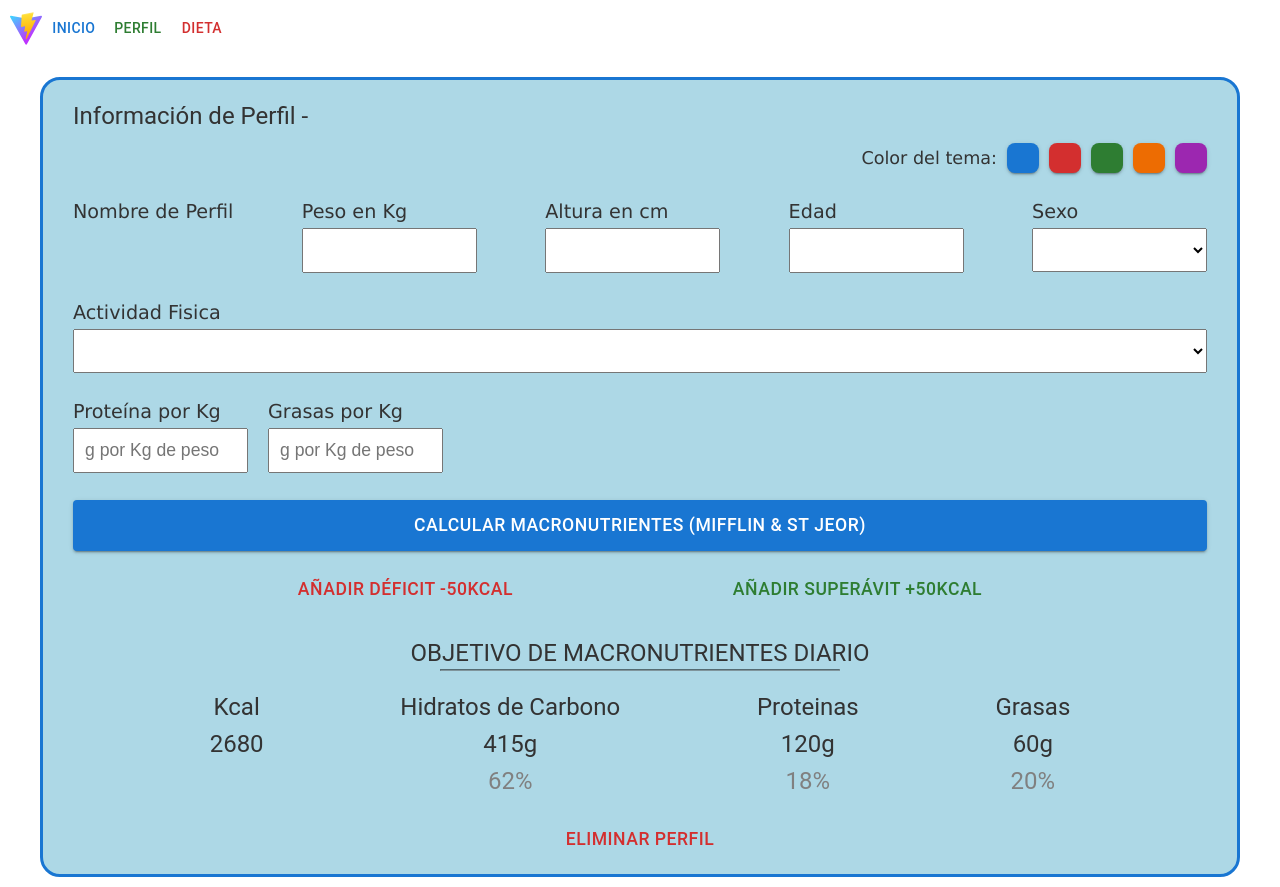
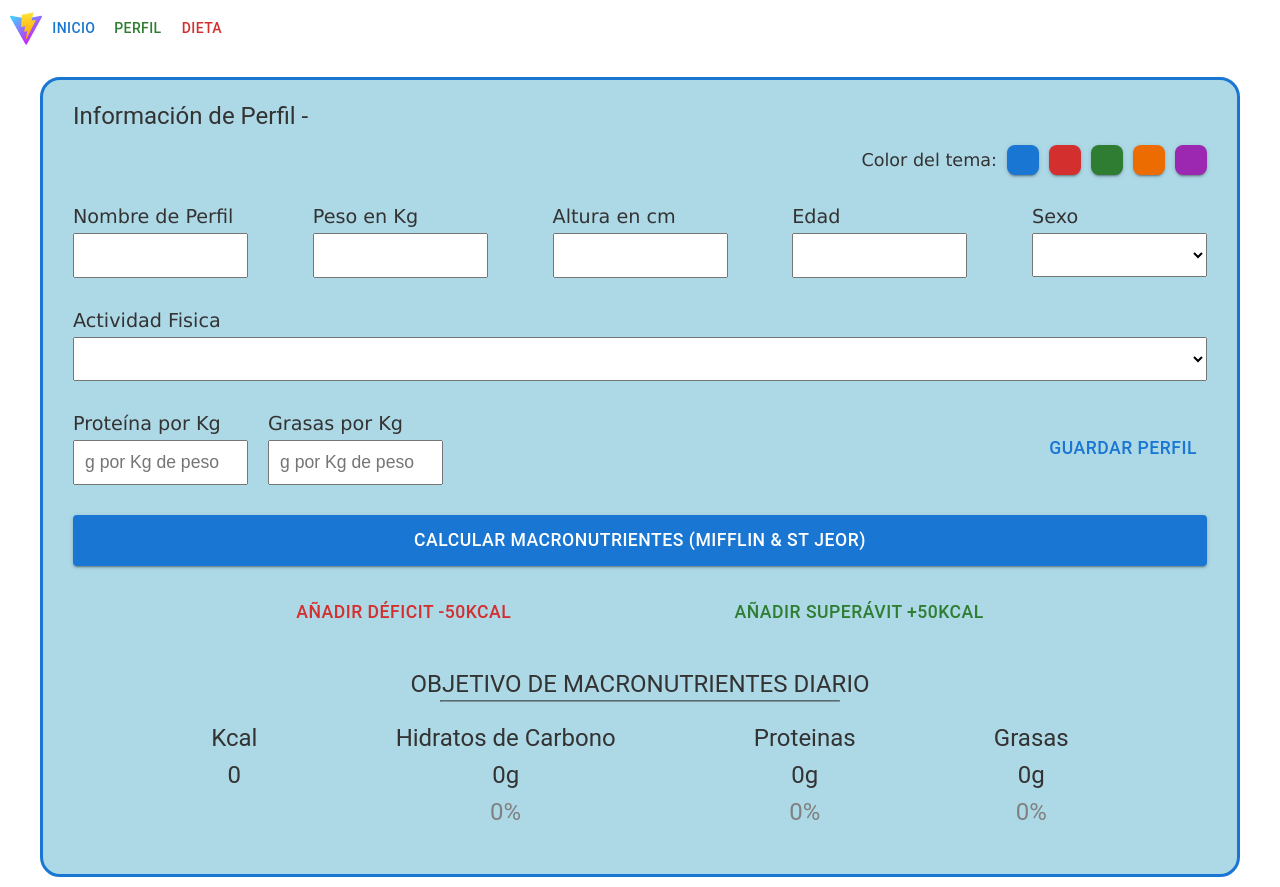
Before and after one commit to joseangelgil/fitness-app, a React (Vite) app: page /profile in a window 1280 px wide. Built offline with nearby package versions, Linux system fonts and the light colour scheme.

Commit message:
Set perfiles to localStorage
- Set perfiles to localStorage and also set cantidad to localStorage
- change guardar/eliminar button position to make it more visible in small devices

```diff
--- a/src/components/TarjetaDePerfil.jsx
+++ b/src/components/TarjetaDePerfil.jsx
@@ -53,6 +53,7 @@ const TarjetaDePerfil = () => {
 
   const sonDatosValidos = (peso, altura, edad, sexo, actividad, proteinas, grasas) => {
     return (
+      (!esNuevoPerfil || (esNuevoPerfil && datosDePerfil.nombre !== '' && !perfiles.includes(datosDePerfil.nombre))) &&
       (peso > 0 && peso <= 250) &&
       (altura > 0 && altura <= 250) &&
       (edad > 0 && edad <= 120) &&
@@ -116,22 +117,22 @@ const TarjetaDePerfil = () => {
   const cambiarColorDelTema = (color) => {
     switch(color) {
       case 'primary':
-        setActiveColor({name: 'primary', oscuro: '#1976d2', claro: '#ADD8E6'})
+        setActiveColor({name: 'primary', oscuro: '#1976D2', claro: '#ADD8E6'})
         break
       case 'error':
-        setActiveColor({name: 'error', oscuro: '#d32f2f', claro: '#FFB6C1'})
+        setActiveColor({name: 'error', oscuro: '#D32F2F', claro: '#FFB6C1'})
         break
       case 'success':
-        setActiveColor({name: 'success', oscuro: '#2e7d32', claro: '#A8E6A3'})
+        setActiveColor({name: 'success', oscuro: '#2E7D32', claro: '#A8E6A3'})
         break
       case 'warning':
-        setActiveColor({name: 'warning', oscuro: '#ed6c02', claro: '#FFE7A3'})
+        setActiveColor({name: 'warning', oscuro: '#ED6C02', claro: '#FFE7A3'})
         break
       case 'secondary':
-        setActiveColor({name: 'secondary', oscuro: '#9c27b0', claro: '#D9C7FF'})
+        setActiveColor({name: 'secondary', oscuro: '#9C27B0', claro: '#D9C7FF'})
         break
       default:
-        setActiveColor({name: 'primary', oscuro: '#1976d2', claro: '#ADD8E6'})
+        setActiveColor({name: 'primary', oscuro: '#1976D2', claro: '#ADD8E6'})
         break
     }
   }
@@ -152,6 +153,11 @@ const TarjetaDePerfil = () => {
     }
   }, [perfilActivo])
 
+  // Guardar datos de cantidad objetivo cada vez que estas varien
+  useEffect(() => {
+    if(perfilActivo) localStorage.setItem(`${perfilActivo}-cantidad`, JSON.stringify({kcal: cantidadObjetivo.kcal, hc: cantidadObjetivo.hc, p: cantidadObjetivo.p, g: cantidadObjetivo.g}))
+  }, [cantidadObjetivo])
+
   const guardarEliminarPerfil = () => {
     setDatosValidos(true)
     if(esNuevoPerfil) {
@@ -161,24 +167,39 @@ const TarjetaDePerfil = () => {
         setTimeout(() => setOpenSnackbar(true), 100)
         return
       } else{
-        setPerfiles(prevPerfiles => [...prevPerfiles, datosDePerfil.nombre])
+        setPerfiles(prevPerfiles => {
+          const nuevosPerfiles = [...prevPerfiles, datosDePerfil.nombre]
+          localStorage.setItem('perfiles', JSON.stringify(nuevosPerfiles))
+          return nuevosPerfiles
+        })
         localStorage.setItem(`${datosDePerfil.nombre}-datos`, JSON.stringify(datosDePerfil))
         localStorage.setItem(`${datosDePerfil.nombre}-color`, JSON.stringify(activeColor))
         localStorage.setItem(`${datosDePerfil.nombre}-menu`, JSON.stringify({'Lunes': [], 'Martes': [], 'Miercoles': [], 'Jueves': [], 'Viernes': [], 'Sabado': [], 'Domingo': []}))
+        localStorage.setItem(`${datosDePerfil.nombre}-cantidad`, JSON.stringify({kcal: cantidadObjetivo.kcal, hc: cantidadObjetivo.hc, p: cantidadObjetivo.p, g: cantidadObjetivo.g}))
         setEsNuevoPerfil(false)
+        setPerfilActivo(datosDePerfil.nombre)
       }
     } else {
       localStorage.removeItem(`${datosDePerfil.nombre}-datos`);
       localStorage.removeItem(`${datosDePerfil.nombre}-color`);
       localStorage.removeItem(`${datosDePerfil.nombre}-menu`);
-      setPerfiles(perfiles.filter(perfil => perfil !== datosDePerfil.nombre))
+      localStorage.removeItem(`${datosDePerfil.nombre}-cantidad`);
+      setPerfiles(() => {
+          const nuevosPerfiles = perfiles.filter(perfil => perfil !== datosDePerfil.nombre)
+          localStorage.setItem('perfiles', JSON.stringify(nuevosPerfiles))
+          return nuevosPerfiles
+      })
       setEsNuevoPerfil(true)
       setPerfilActivo('')
-      setDatosDePerfil({nombre: '', peso: '', altura: '', edad: '', sexo: '', actividad: '', proteinas: '', grasas: ''})
     }
   }
+
   const handleSnackbarClose = () => {
     setOpenSnackbar(false)
+  }
+
+  const unirNombreConEspacios = (nombre) => {
+    return (nombre.replace(/\s/g, '\u00A0'))
   }
 
   return (
@@ -189,11 +210,12 @@ const TarjetaDePerfil = () => {
       maxWidth: '95vw',
       margin: '0 auto',
       borderRadius: '20px',
-      padding: '60px 30px 30px',
+      padding: '30px 30px',
+      pt: {xs: '100px', sm: '60px'},
       position: 'relative',
       border: `3px solid ${activeColor.oscuro}`
     }}>
-      <Typography variant='h5' sx={{position: 'absolute', top: '20px', left: '30px'}}>Información de Perfil - {datosDePerfil.nombre}</Typography>
+      <Typography variant='h5' sx={{position: 'absolute', top: '20px', left: '30px'}}>Información de Perfil - {unirNombreConEspacios(datosDePerfil.nombre)}</Typography>
       <Stack direction='row' alignItems='center' gap='10px' flexWrap='wrap' sx={{justifyContent: {xs: 'center', sm: 'flex-end'}}}>
           <Typography variant='p' sx={{fontSize: '1.1rem'}}>Color del tema: </Typography>
           <Stack direction='row' gap='10px'>
@@ -207,7 +229,7 @@ const TarjetaDePerfil = () => {
       <Stack direction='row' flexWrap='wrap' sx={{padding: '20px 0', justifyContent: {sm: 'space-between', xs:'center'}, gap: {xs: '20px', sm: 'auto' }}}>
         <Stack gap='5px'>
           <label htmlFor="info-nombre">Nombre de Perfil</label>
-          {!esNuevoPerfil ? <Typography variant='p' sx={{fontSize: '1.4rem', textAlign: 'center'}}>{datosDePerfil.nombre}</Typography> : <input className={perfiles.includes(datosDePerfil.nombre) ? 'casilla-info campo-error' : 'casilla-info'} id='info-nombre' type="text" value={datosDePerfil.nombre} onChange={(e) => setDatosDePerfil(prevDatos => ({...prevDatos, nombre: e.target.value}))}/>}
+          {!esNuevoPerfil ? <Typography variant='p' sx={{fontSize: '1.4rem', textAlign: 'center'}}>{datosDePerfil.nombre}</Typography> : <input className={perfiles.includes(datosDePerfil.nombre) ? 'casilla-info campo-error' : 'casilla-info'} id='info-nombre' type="text" maxlength="15" value={datosDePerfil.nombre} onChange={(e) => setDatosDePerfil(prevDatos => ({...prevDatos, nombre: e.target.value}))}/>}
           {(esNuevoPerfil && perfiles.includes(datosDePerfil.nombre)) && <Typography variant='caption' color='error'>El perfil ya existe</Typography>}
         </Stack>
         <Stack gap='5px'>
@@ -255,6 +277,7 @@ const TarjetaDePerfil = () => {
           <option value="muy-intensa">Muy intensa (2 veces al día)</option>
         </select>
       </Stack>
+      <Stack direction='row' flexWrap='wrap' alignItems='center' sx={{justifyContent: {sm: 'space-between', xs:'center'}, gap: {xs: '20px', sm: 'auto' }}}>
         <Stack direction='row' flexWrap='wrap' sx={{padding: '20px 0', justifyContent: {sm: 'flex-start', xs:'center'}, gap: {xs: '20px', sm: 'auto' }}}>
           <Stack gap='5px'>
               <label htmlFor="info-proteinas">Proteína por Kg</label>
@@ -267,10 +290,12 @@ const TarjetaDePerfil = () => {
               {errores.grasas && <Typography variant='caption' color='error'>{errores.grasas}</Typography>}
           </Stack>
         </Stack>
+        <Button variant='text' color={esNuevoPerfil ? activeColor.name : 'error'} sx={{padding: '5px 10px', fontSize: '1.1rem', mb: {xs: '30px', sm: '0'}}} onClick={() => guardarEliminarPerfil()}>{esNuevoPerfil ? 'Guardar Perfil' : 'Eliminar Perfil'}</Button>
+      </Stack>
       <Button variant='contained' color={activeColor.name} sx={{padding: '10px', width: '100%', fontSize: '1.1rem'}} onClick={() => calcularMacros()}>Calcular macronutrientes (Mifflin&nbsp;&&nbsp;St&nbsp;Jeor)</Button>
       <Stack direction='row' flexWrap='wrap' justifyContent='space-evenly' sx={{width: '100%', padding: '10px'}}>
-        <Button variant='text' color='error' sx={{padding: '5px', fontSize: '1.1rem'}} onClick={() => añadirDeficit()}>Añadir Déficit -50Kcal</Button>
-        <Button variant='text' color='success' sx={{padding: '5px', fontSize: '1.1rem'}} onClick={() => añadirSuperavit()}>Añadir Superávit +50Kcal</Button>
+        <Button variant='text' color='error' sx={{padding: '10px', fontSize: '1.1rem'}} onClick={() => añadirDeficit()}>Añadir Déficit -50Kcal</Button>
+        <Button variant='text' color='success' sx={{padding: '10px', fontSize: '1.1rem'}} onClick={() => añadirSuperavit()}>Añadir Superávit +50Kcal</Button>
       </Stack>
       <Box sx={{borderRadius: '20px', padding: '10px'}}>
         <Typography variant='h5' textAlign='center'>OBJETIVO DE MACRONUTRIENTES DIARIO</Typography>
@@ -283,21 +308,20 @@ const TarjetaDePerfil = () => {
           <Stack gap='5px'>
             <Typography variant='h5' textAlign='center'>Hidratos de Carbono</Typography>
             <Typography variant='h5' textAlign='center'>{cantidadObjetivo.hc}g</Typography>
-            <Typography variant='h5' textAlign='center' sx={{color: 'gray'}}>{Math.round(cantidadObjetivo.hc * 4 * 100 / cantidadObjetivo.kcal)}%</Typography>
+            <Typography variant='h5' textAlign='center' sx={{color: 'gray'}}>{Math.round(cantidadObjetivo.hc * 4 * 100 / cantidadObjetivo.kcal) || 0}%</Typography>
           </Stack>
           <Stack gap='5px'>
             <Typography variant='h5' textAlign='center'>Proteinas</Typography>
             <Typography variant='h5' textAlign='center'>{cantidadObjetivo.p}g</Typography>
-            <Typography variant='h5' textAlign='center' sx={{color: 'gray'}}>{Math.round(cantidadObjetivo.p * 4 * 100 / cantidadObjetivo.kcal)}%</Typography>
+            <Typography variant='h5' textAlign='center' sx={{color: 'gray'}}>{Math.round(cantidadObjetivo.p * 4 * 100 / cantidadObjetivo.kcal) || 0}%</Typography>
           </Stack>
           <Stack gap='5px'>
             <Typography variant='h5' textAlign='center'>Grasas</Typography>
             <Typography variant='h5' textAlign='center'>{cantidadObjetivo.g}g</Typography>
-            <Typography variant='h5' textAlign='center' sx={{color: 'gray'}}>{Math.round(cantidadObjetivo.g * 9 * 100 / cantidadObjetivo.kcal)}%</Typography>
+            <Typography variant='h5' textAlign='center' sx={{color: 'gray'}}>{Math.round(cantidadObjetivo.g * 9 * 100 / cantidadObjetivo.kcal) || 0}%</Typography>
           </Stack>
         </Stack>
       </Box>
-      <Button variant='text' color={esNuevoPerfil ? activeColor.name : 'error'} sx={{padding: '5px 10px', fontSize: '1.1rem', m: '5px auto -20px'}} onClick={() => guardarEliminarPerfil()}>{esNuevoPerfil ? 'Guardar Perfil' : 'Eliminar Perfil'}</Button>
       {!datosValidos && <Snackbar anchorOrigin={{ vertical: 'top', horizontal: 'center' }} open={openSnackbar} onClose={handleSnackbarClose} message={snackbarMessage} />}
     </Stack>
   )
--- a/src/pages/Home.jsx
+++ b/src/pages/Home.jsx
@@ -6,11 +6,13 @@ import { useGlobalContext } from '../utils/context'
 
 function Home() {
 
-  const { setPerfilActivo, activeColor, setEsNuevoPerfil, perfiles } = useGlobalContext()
+  const { setPerfilActivo, activeColor, setEsNuevoPerfil, perfiles, setCantidadObjetivo, setMenu } = useGlobalContext()
 
   const crearNuevoPerfil = () => {
     setPerfilActivo('')
     setEsNuevoPerfil(true)
+    setCantidadObjetivo({kcal: 0, hc: 0, p: 0, g: 0})
+    setMenu({'Lunes': [], 'Martes': [], 'Miercoles': [], 'Jueves': [], 'Viernes': [], 'Sabado': [], 'Domingo': []})
   }
 
   return(
--- a/src/pages/Profile.jsx
+++ b/src/pages/Profile.jsx
@@ -1,18 +1,12 @@
 import Navbar from '../components/Navbar'
-import { Box, Typography } from '@mui/material'
+import { Box } from '@mui/material'
 import TarjetaDePerfil from '../components/TarjetaDePerfil'
-import TarjetaDeNuevoPerfil from '../components/TarjetaDeNuevoPerfil'
-import { useGlobalContext } from '../utils/context'
 
 function Profile() {
-
-  const { perfilActivo } = useGlobalContext()
 
   return(
     <Box sx={{padding: '10px'}}>
       <Navbar />
-      {/* {perfilActivo && <TarjetaDePerfil />}
-      {!perfilActivo && <TarjetaDeNuevoPerfil />} */}
       <TarjetaDePerfil />
     </Box>
   )
--- a/src/utils/context.jsx
+++ b/src/utils/context.jsx
@@ -17,9 +17,9 @@ const AppProvider = ({ children }) => {
   ])
   const [activeWeekDay, setActiveWeekDay] = useState('Lunes')
   const [activeColor, setActiveColor] = useState({name: 'primary', oscuro: '#1976d2', claro: '#ADD8E6'})
-  const [perfiles, setPerfiles] = useState([])
+  const [perfiles, setPerfiles] = useState(JSON.parse(localStorage.getItem('perfiles')) || [])
   const [perfilActivo, setPerfilActivo] = useState('')
-  const [esNuevoPerfil, setEsNuevoPerfil] = useState(false)
+  const [esNuevoPerfil, setEsNuevoPerfil] = useState(true)
   const [modal, setModal] = useState('none')
   const [nombreNuevaComida, setNombreNuevaComida] = useState('')
   const [horaNuevaComida, setHoraNuevaComida] = useState('')
@@ -27,7 +27,7 @@ const AppProvider = ({ children }) => {
   const [cantidadNuevoIngrediente, setCantidadNuevoIngrediente] = useState('')
   const [comidaSeleccionada, setComidaSeleccionada] = useState('')
   const [ingredienteSeleccionado, setIngredienteSeleccionado] = useState('')
-  const [cantidadObjetivo, setCantidadObjetivo] = useState({kcal: 2680, hc: 415, p: 120, g: 60})
+  const [cantidadObjetivo, setCantidadObjetivo] = useState(JSON.parse(localStorage.getItem(`${perfilActivo}-cantidad`)) || {kcal: 0, hc: 0, p: 0, g: 0})
   const [sumaDiariaTotal, setSumaDiariaTotal] = useState(
     {
       'Lunes': {},
@@ -269,6 +269,7 @@ const AppProvider = ({ children }) => {
   useEffect(() => {
     setMenu(JSON.parse(localStorage.getItem(`${perfilActivo}-menu`)) || {'Lunes': [], 'Martes': [], 'Miercoles': [], 'Jueves': [], 'Viernes': [], 'Sabado': [], 'Domingo': []})
     setActiveColor(JSON.parse(localStorage.getItem(`${perfilActivo}-color`)) || {name: 'primary', oscuro: '#1976d2', claro: '#ADD8E6'})
+    setCantidadObjetivo(JSON.parse(localStorage.getItem(`${perfilActivo}-cantidad`)) || {kcal: 0, hc: 0, p: 0, g: 0})
   }, [perfilActivo])
 
   return (
```
Also changed, not shown: src/components/TarjetaDeNuevoPerfil.jsx (deleted, +0 -7 lines). Lines whose indentation alone changed are shown as unchanged.
